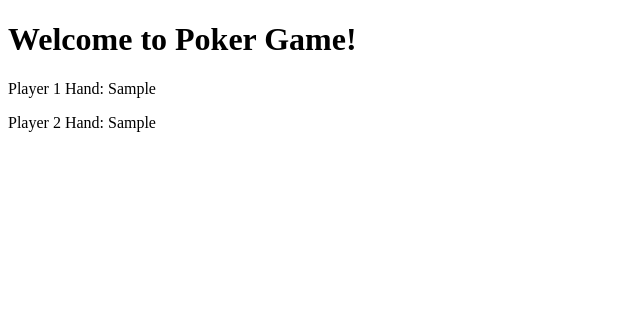
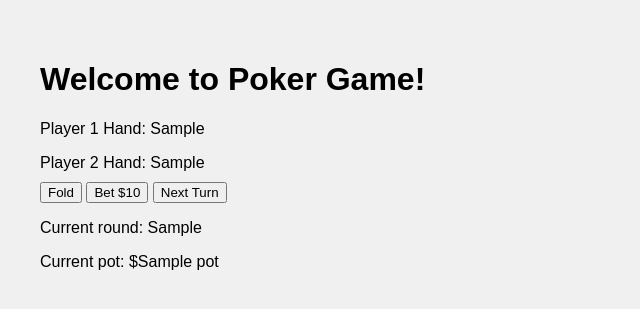
Before and after one commit to MaxNguyen5040/PokerGame, a Flask app: template flask_app/templates/index.html in a window 1280 px wide. Shown: the top 309 px of the page, without its empty margins (0-640 px from the left). Run offline with Flask 3, Linux system fonts and the light colour scheme; the template is opened without the code that fills it: most values are stand-ins (such as "Sample title", 1, 10 or a date in 2020).

Commit message:
Added routes for standard actions, and updated html accordingly.

```diff
--- a/flask_app/app.py
+++ b/flask_app/app.py
@@ -4,7 +4,9 @@ import random
 app = Flask(__name__)
 suits = ['Hearts', 'Diamonds', 'Clubs', 'Spades']
 ranks = ['2', '3', '4', '5', '6', '7', '8', '9', '10', 'Jack', 'Queen', 'King', 'Ace']
+pot = 0
 
+#App routes
 @app.route('/')
 def index():
     return render_template('index.html')
@@ -18,9 +20,34 @@ def deal():
 def fold(player_id):
     return f'Player {player_id} folds.'
 
-@app.route('/bet/<int:player_id>/<int:amount>')
-def bet(player_id, amount):
-    return f'Player {player_id} bets ${amount}.'
+@app.route('/bet/<int:amount>')
+def bet(amount):
+    global pot
+    pot += amount
+    return f'Bet ${amount} added to the pot. Total pot: ${pot}.'
+
+@app.route('/get_pot')
+def get_pot():
+    global pot
+    return f'Current pot size: ${pot}.'
+
+@app.route('/start_round')
+def start_round():
+    return 'Round started. Cards dealt.'
+
+@app.route('/flop')
+def flop():
+    return 'Flop round.'
+
+@app.route('/turn')
+def turn():
+    return 'Turn round.'
+
+@app.route('/river')
+def river():
+    return 'River round.'
+
+#Poker Game methods
 
 def create_deck():
     return [(rank, suit) for suit in suits for rank in ranks]
--- a/flask_app/static/styles.css
+++ b/flask_app/static/styles.css
@@ -0,0 +1,14 @@
+body {
+    font-family: Arial, sans-serif;
+    background-color: #f0f0f0;
+    margin: 20px;
+    padding: 20px;
+}
+
+#player-hands {
+    margin-top: 20px;
+}
+
+#player-hands p {
+    margin-bottom: 10px;
+}
--- a/flask_app/templates/index.html
+++ b/flask_app/templates/index.html
@@ -12,5 +12,14 @@
         <p>Player 1 Hand: {{ player_hands[0] }}</p>
         <p>Player 2 Hand: {{ player_hands[1] }}</p>
     </div>
+    <div id="player-actions">
+        <button onclick="fold(1)">Fold</button>
+        <button onclick="bet(1, 10)">Bet $10</button>
+        <button onclick="nextTurn()">Next Turn</button>
+    </div>
+    <div id="game-status">
+        <p>Current round: {{ round_phase }}</p>
+        <p id="pot">Current pot: ${{ pot }}</p>
+        <p id="winner"></p>
 </body>
 </html>
```
